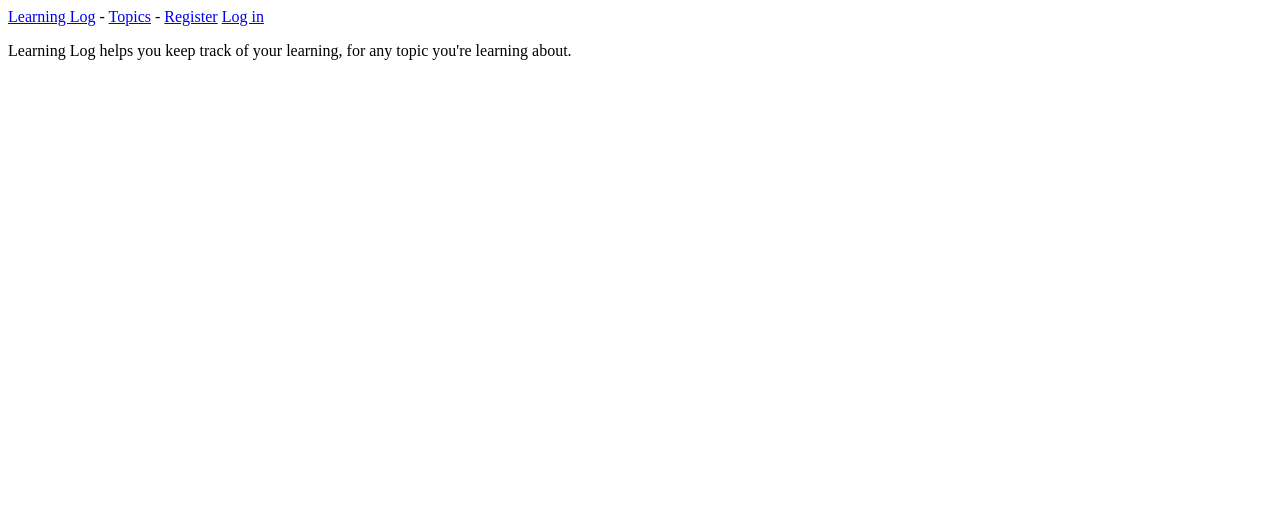
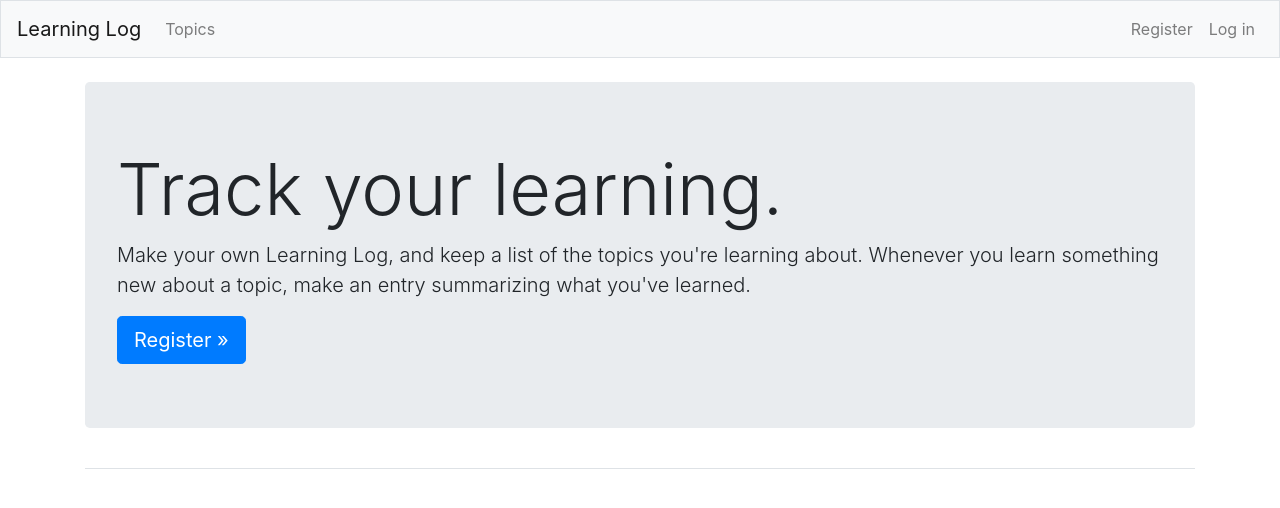
Before and after one commit to frankllama/Learning-Log-BookFollowAlong-Project, a Django app: template learning_logs/templates/learning_logs/index.html in a window 1280 px wide. Shown: the top 508 px of the page. Run offline with Django 4.2, Linux system fonts and the light colour scheme; the template is opened without the code that fills it, so the values that code supplies are empty; some libraries are stand-ins or nearby versions.

Commit message:
Using django-bootstrap4 app to style the website. Styled main page and created a navigation bar.

```diff
--- a/learning_log/settings.py
+++ b/learning_log/settings.py
@@ -34,6 +34,9 @@ INSTALLED_APPS = [
     # My apps
     'learning_logs',
     'users',
+
+    # Third party apps.
+    'bootstrap4',
 
     # Default django apps.
     'django.contrib.admin',
--- a/learning_logs/templates/learning_logs/base.html
+++ b/learning_logs/templates/learning_logs/base.html
@@ -1,20 +1,68 @@
-<p>
-  <a href="{% url 'learning_logs:index' %}">Learning Log</a> -
-  <a href="{% url 'learning_logs:topics' %}">Topics</a> -
+{% load bootstrap4 %}
+
+<!doctype html>
+<html lang="en">
+<head>
+    <meta charset="utf-8">
+    <meta name="viewport" content="width=device-width, initial-scale=1,
+      shrink-to-fit=no">
+    <title>Learning Log</title>
+
+    {% bootstrap_css %}
+    {% bootstrap_javascript jquery='full' %}
+
+</head>
+<body>
+
+  <nav class="navbar navbar-expand-md navbar-light bg-light mb-4 border">
+
+    <a class="navbar-brand" href="{% url 'learning_logs:index'%}">
+        Learning Log</a>
+
+    <button class="navbar-toggler" type="button" data-toggle="collapse"
+        data-target="#navbarCollapse" aria-controls="navbarCollapse"
+        aria-expanded="false" aria-label="Toggle navigation">
+      <span class="navbar-toggler-icon"></span></button>
+    <div class="collapse navbar-collapse" id="navbarCollapse">
+      <ul class="navbar-nav mr-auto">
+        <li class="nav-item">
+          <a class="nav-link" href="{% url 'learning_logs:topics'%}">
+              Topics</a></li>
+      </ul>
+      <ul class="navbar-nav ml-auto">
         {% if user.is_authenticated %}
-    Hello, {{ user.username }}.
+          <li class="nav-item">
+            <span class="navbar-text">Hello, {{ user.username }} &ensp;</span>
+          </li>
         {% else %}
-    <a href="{% url 'users:register' %}">Register</a>
-    <a href="{% url 'users:login' %}">Log in</a>
+          <li class="nav-item">
+            <a class="nav-link" href="{% url 'users:register' %}">Register</a>
+          </li>
+          <li class="nav-item">
+            <a class="nav-link" href="{% url 'users:login' %}">Log in</a></li>
         {% endif %}
-</p>
-
-{% block content %}{% endblock content %}
+      </ul>
 
       {% if user.is_authenticated %}
-  <hr />
         <form action="{% url 'users:logout' %}" method='post'>
           {% csrf_token %}
-    <button name='submit'>Log out</button>
+          <button name='submit' class='btn btn-outline-secondary btn-sm'>
+            Log out</button>
         </form>
       {% endif %}
+
+    </div>
+  </nav>
+
+  <main role="main" class="container">
+    <div class="pb-2 mb-2 border-bottom">
+      {% block page_header %}{% endblock page_header %}
+    </div>
+    <div>
+      {% block content %}{% endblock content %}
+    </div>
+  </main>
+
+</body>
+
+</html>
--- a/learning_logs/templates/learning_logs/index.html
+++ b/learning_logs/templates/learning_logs/index.html
@@ -1,6 +1,14 @@
 {% extends "learning_logs/base.html" %}
 
-{% block content %}
-  <p>Learning Log helps you keep track of your learning, for any topic you're
-    learning about.</p>
-{% endblock content %}
+{% block page_header %}
+  <div class="jumbotron">
+    <h1 class="display-3">Track your learning.</h1>
+
+    <p class="lead">Make your own Learning Log, and keep a list of the
+      topics you're learning about. Whenever you learn something new
+      about a topic, make an entry summarizing what you've learned.</p>
+
+    <a class="btn btn-lg btn-primary" href="{% url 'users:register' %}"
+        role="button">Register &raquo;</a>
+  </div>
+{% endblock page_header %}
```
Lines whose indentation alone changed are shown as unchanged.
